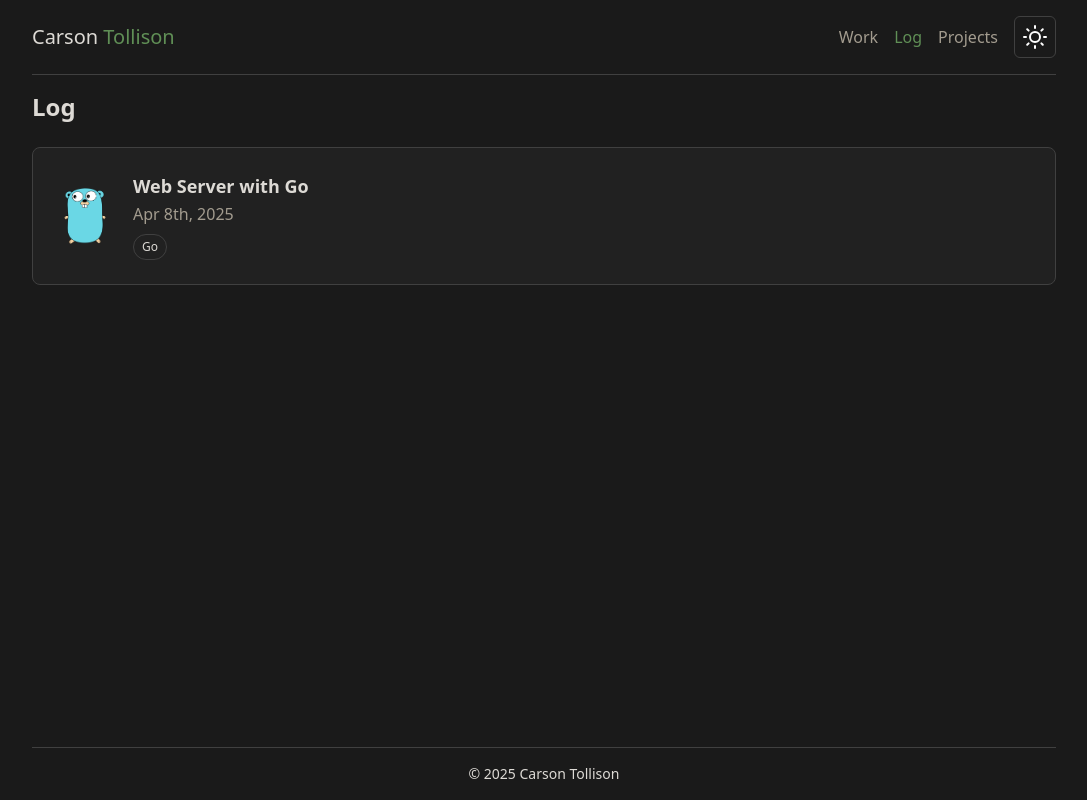
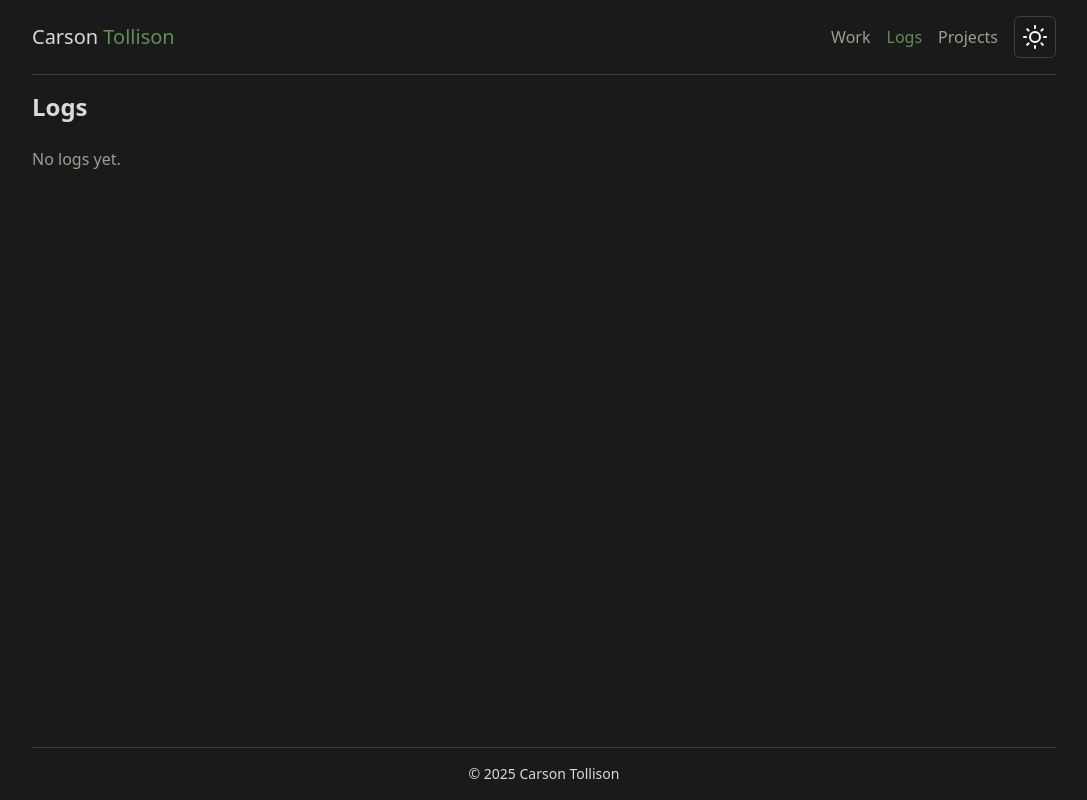
Before and after one commit to c-tollison/carson-dev, a React (Vite) app: page /log in a window 1280 px wide. Shown: the whole page, without its empty margins (96-1183 px from the left). Built offline with nearby package versions, Linux system fonts and the light colour scheme.

Commit message:
More updates to works and tldrs. grammar updates

```diff
--- a/src/components/nav-bar.tsx
+++ b/src/components/nav-bar.tsx
@@ -69,7 +69,7 @@ export default function NavBar() {
                             to='/log'
                             className={`${activePage === NavBarPages.Log ? 'text-primary' : 'text-muted-foreground '} hover:text-primary transition-colors text-l`}
                         >
-                            Log
+                            Logs
                         </Link>
                     </li>
                     <li>
@@ -99,7 +99,7 @@ export default function NavBar() {
                                 className='p-3 rounded-lg bg-card hover:bg-popover hover:shadow-lg transition-all duration-300 ease-in-out border border-border'
                                 onClick={toggleNavBar}
                             >
-                                Log
+                                Logs
                             </Link>
                             <Link
                                 to='projects'
--- a/src/components/work-page.tsx
+++ b/src/components/work-page.tsx
@@ -8,10 +8,11 @@ export interface WorkPageProps {
     location: string;
     imageUrl: string;
     points: string[];
+    tldr?: string;
     children: React.ReactNode;
 }
 
-export default function WorkPage({ company, title, dates, location, imageUrl, points, children }: WorkPageProps) {
+export default function WorkPage({ company, title, dates, location, imageUrl, points, tldr, children }: WorkPageProps) {
     return (
         <PageWrapper>
             <Link
@@ -39,6 +40,13 @@ export default function WorkPage({ company, title, dates, location, imageUrl, po
                 </div>
             </div>
 
+            {tldr && (
+                <section className='mb-8'>
+                    <h3 className='text-lg font-semibold border-b border-border pb-2 mb-4'>TLDR</h3>
+                    <p className='text-base leading-relaxed text-foreground'>{tldr}</p>
+                </section>
+            )}
+
             <section className='mb-8'>
                 <h3 className='text-lg font-semibold border-b border-border pb-2 mb-4'>Key Achievements</h3>
                 <ul className='pl-5 list-disc list-outside space-y-2 text-base leading-relaxed'>
--- a/src/routes/dashboard.tsx
+++ b/src/routes/dashboard.tsx
@@ -19,7 +19,10 @@ function Dashboard() {
                     </h3>
 
                     <ul className='mt-4 flex flex-col'>
-                        {latestLogs.map((log) => (
+                        {latestLogs.length === 0 ? (
+                            <li className='text-muted-foreground py-2'>No logs yet.</li>
+                        ) : (
+                            latestLogs.map((log) => (
                                 <li key={log.route}>
                                     <Link
                                         to={`/log/${log.route}`}
@@ -34,7 +37,8 @@ function Dashboard() {
                                         </div>
                                     </Link>
                                 </li>
-                        ))}
+                            ))
+                        )}
                     </ul>
                 </div>
                 <div className='mt-4 md:w-4/6 w-full'>
@@ -42,7 +46,7 @@ function Dashboard() {
                     <p className='mt-4 text-xl leading-relaxed'>
                         I am a software engineer specializing in software architecture and backend systems. I graduated
                         from Clemson University with a B.S. in Computer Science and have since contributed to projects
-                        in the healthcare sector. I enjoy working with TypeScript and Go, and I'm passionate about
+                        in the healthcare sector. I enjoy working with TypeScript and I'm passionate about
                         building scalable systems. Outside of work, I like to watch anime, get tattoos, or travel with
                         my wife.
                     </p>
--- a/src/routes/log.tsx
+++ b/src/routes/log.tsx
@@ -24,11 +24,14 @@ export default function Log() {
     return (
         <PageWrapper>
             <div className='mb-6'>
-                <h1 className='text-2xl font-semibold text-foreground'>Log</h1>
+                <h1 className='text-2xl font-semibold text-foreground'>Logs</h1>
             </div>
 
             <div className='flex flex-col gap-3'>
-                {reversedLogs.slice(currentPage * 5, currentPage * 5 + 5).map((log, index) => (
+                {logs.length === 0 ? (
+                    <p className='text-muted-foreground'>No logs yet.</p>
+                ) : (
+                    reversedLogs.slice(currentPage * 5, currentPage * 5 + 5).map((log, index) => (
                         <LogCard
                             title={log.title}
                             date={log.date}
@@ -37,10 +40,11 @@ export default function Log() {
                             topics={log.topics}
                             key={index}
                         />
-                ))}
+                    ))
+                )}
             </div>
 
-            {totalPages > 5 && (
+            {logs.length > 0 && totalPages > 5 && (
                 <div className='flex items-center justify-center mt-8 gap-4'>
                     <button
                         onClick={() => selectPage(currentPage - 1)}
--- a/src/routes/log/logs.ts
+++ b/src/routes/log/logs.ts
@@ -1,19 +1,18 @@
 import { LogCardProps } from '../../components/log/log-card';
-import WebServerInGo from './web-server-in-go';
 
 interface Log extends LogCardProps {
     component: () => JSX.Element;
 }
-
-const logs: Log[] = [
-    {
-        title: 'Web Server with Go',
-        date: 'Apr 8th, 2025',
-        route: 'web-server-in-go',
-        component: WebServerInGo,
-        topics: ['Go'],
-        thumbnail: 'go-gopher.png',
-    },
-];
+// const logs: Log[] = [
+//     {
+//         title: 'Web Server with Go',
+//         date: 'Apr 8th, 2025',
+//         route: 'web-server-in-go',
+//         component: WebServerInGo,
+//         topics: ['Go'],
+//         thumbnail: 'go-gopher.png',
+//     },
+// ];
+const logs: Log[] = [];
 
 export default logs;
--- a/src/routes/log/web-server-in-go.tsx
+++ /dev/null
@@ -1,14 +0,0 @@
-import LogPage from '../../components/log/log-page';
-
-export default function WebServerInGo() {
-    return (
-        <LogPage
-            title='Web Server with Go'
-            date='Apr 8th, 2025'
-            topics={['Go']}
-            thumbnail='./../go-gopher.png'
-        >
-            <p>If you're reading this, you're to soon :), first article dropping in a few day</p>
-        </LogPage>
-    );
-}
--- a/src/routes/works/amazon-pt1.tsx
+++ b/src/routes/works/amazon-pt1.tsx
@@ -2,9 +2,9 @@ import WorkPage from '../../components/work-page';
 
 export default function AmazonPt1() {
     const points: string[] = [
-        `Designed and implemented a scalable, event-driven architecture on AWS to process global pay and timecard data, using AWS CDK for infrastructure as code`,
-        `Leveraged AWS SQS FIFO queues to handle burst traffic and ensure ordered processing, preventing downstream service overloads`,
-        `Automated ingestion and transformation of JSON datasets with Python on AWS Lambda, streamlining global timecard operations and reducing manual data engineering efforts`,
+        `Built an event-driven architecture on AWS to process global pay and timecard data, using AWS CDK for infrastructure as code`,
+        `Used AWS SQS FIFO queues to handle burst traffic and keep processing in order, preventing downstream service overloads`,
+        `Automated ingestion and transformation of JSON datasets with Python on AWS Lambda, reducing manual data work for global timecard operations`,
     ];
 
     return (
@@ -15,6 +15,7 @@ export default function AmazonPt1() {
             location={'Remote/Seattle, WA'}
             imageUrl={'./../amazon.png'}
             points={points}
+            tldr={"My first internship at Amazon, working on the Benefits team to process global pay and timecard data. I moved to Seattle for the summer, expecting to work in an office, but ended up on a fully remote team — which meant I got to work from the Amazon Spheres almost every day."}
         >
             <p>
                 Summer 2022 was my first time living outside of South Carolina. I applied to this internship while
@@ -71,7 +72,7 @@ export default function AmazonPt1() {
             </p>
 
             <p>
-                This internship was transformative in so many ways. I learned how to write production-level code. I
+                This internship changed a lot for me. I learned how to write production-level code. I
                 started to really understand the serverless model and how to work at a scale I hadn't even imagined
                 before. And on top of that, I got to experience Seattle with my fiancée. It'll always feel like our home
                 away from home — and it's where I proposed to her.
--- a/src/routes/works/amazon-pt2.tsx
+++ b/src/routes/works/amazon-pt2.tsx
@@ -2,12 +2,12 @@ import WorkPage from '../../components/work-page';
 
 export default function AmazonPt2() {
     const points: string[] = [
-        `Devised and executed an event-driven architecture with AWS Lambda, S3, and DynamoDB to
-         process and analyze product data, expediting clawback initiatives for millions of ASINs`,
-        `Engineered a memory-efficient file reader in Java, boosting data processing speed by
-         25% and improving file type handling`,
-        `Implemented comprehensive unit and integration tests, achieving 100% code coverage to
-         strengthen system reliability`,
+        `Built an event-driven architecture with AWS Lambda, S3, and DynamoDB to
+         process and analyze product data, speeding up clawback work for millions of ASINs`,
+        `Built a memory-efficient file reader in Java that made data processing 25% faster
+         and improved file type handling`,
+        `Wrote unit and integration tests, achieving 100% code coverage to
+         improve system reliability`,
     ];
 
     return (
@@ -18,6 +18,7 @@ export default function AmazonPt2() {
             location={'Hybrid/Seattle, WA'}
             imageUrl={'./../amazon.png'}
             points={points}
+            tldr={"My second internship at Amazon, this time on the Automated Profitability Management team working with microservices and Java. This was the first time I truly felt like a developer, making decisions and contributing as a collaborator instead of just an intern."}
         >
             <p>
                 Summer 2023 took me back to Seattle for the second time, once again joined by my fiancée. This time, I
--- a/src/routes/works/works.ts
+++ b/src/routes/works/works.ts
@@ -2,21 +2,21 @@ import { WorkExperienceProps } from '../../components/work-experience';
 import AmazonPt1 from './amazon-pt1';
 import AmazonPt2 from './amazon-pt2';
 import ChiroHD from './chirohd';
-import Felux from './felux';
+// import Felux from './felux';
 
 interface Work extends WorkExperienceProps {
     component: () => JSX.Element;
 }
 
 const works: Work[] = [
-    {
-        route: 'felux',
-        name: 'Felux',
-        title: '',
-        date: 'Aug 2025 - Present',
-        imageUrl: '',
-        component: Felux,
-    },
+    // {
+    //     route: 'felux',
+    //     name: 'Felux',
+    //     title: '',
+    //     date: 'Aug 2025 - Present',
+    //     imageUrl: '',
+    //     component: Felux,
+    // },
     {
         route: 'chirohd',
         name: 'ChiroHD',
```
Also changed, not shown: src/routes/works/chirohd.tsx (+7 -12 lines). Lines whose indentation alone changed are shown as unchanged.
